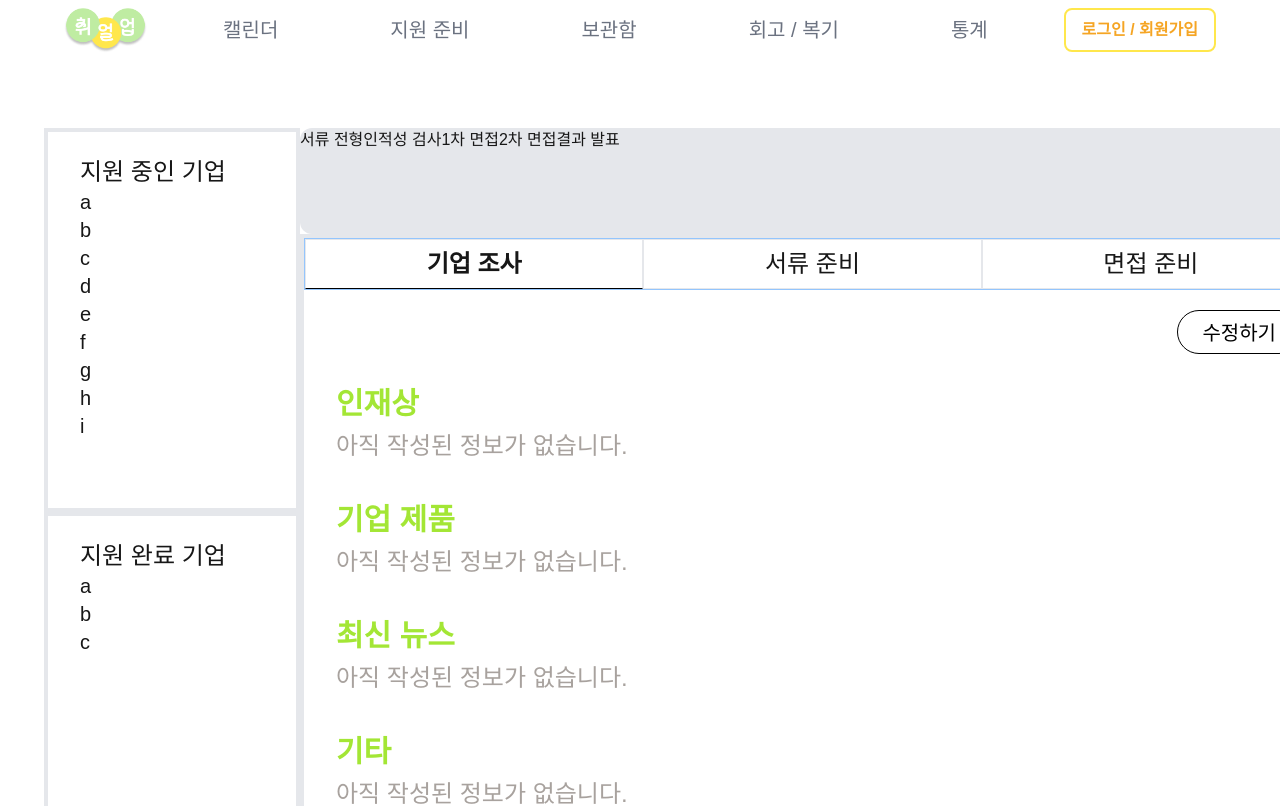
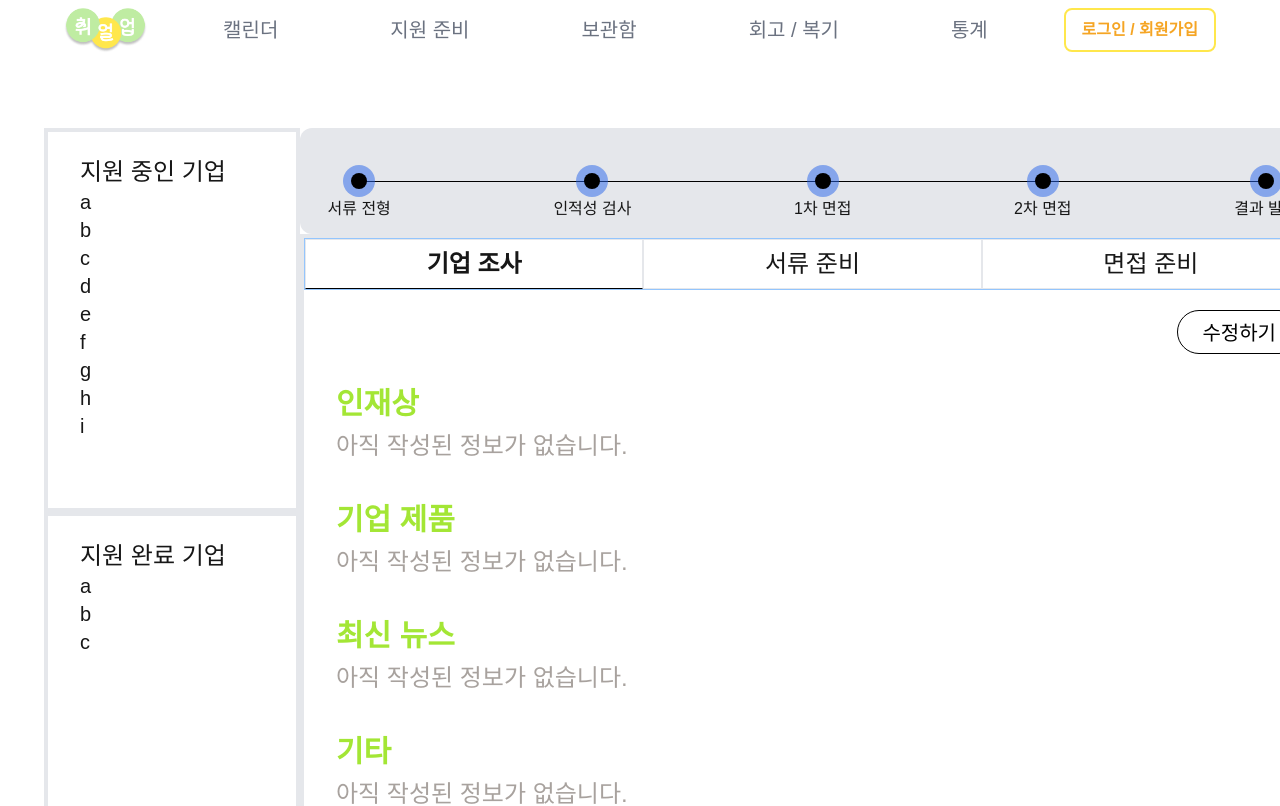
Before and after one commit to SKT-5CEAN/front-end, a Next.js app: page /apply/1 in a window 1280 px wide. Shown: the top 806 px of the page. Built offline with nearby package versions, Linux system fonts and the light colour scheme.

Commit message:
DEV-88 style: 정적 스타일 적용

```diff
--- a/src/components/common/Bar/ProgressBar/ProgressBar.tsx
+++ b/src/components/common/Bar/ProgressBar/ProgressBar.tsx
@@ -4,10 +4,21 @@ function ProgressBar(props: ProgressBarProps) {
   const { processData } = props;
 
   return (
-    <div className="w-full h-[106px] bg-gray-200 rounded-xl flex">
-      <div></div>
-      {processData.length > 0 &&
-        processData.map((el, idx) => <div key={idx}>{el.name}</div>)}
+    <div className="w-full h-[106px] bg-gray-200 rounded-xl flex justify-center items-center relative">
+      <div className="w-[920px] h-[1px] bg-black absolute"></div>
+      <div className="w-[970px] h-20 flex absolute justify-between">
+        {processData.length > 0 &&
+          processData.map((el, idx) => (
+            <div
+              key={idx}
+              className="h-18 flex flex-col justify-end items-center relative"
+            >
+              <div className="w-8 h-8 rounded-full bg-blue-600 bg-opacity-50 absolute inset-1/2 -translate-x-1/2 -translate-y-1/2"></div>
+              <div className="w-4 h-4 rounded-full bg-black absolute inset-1/2 -translate-x-1/2 -translate-y-1/2"></div>
+              <div>{el.name}</div>
+            </div>
+          ))}
+      </div>
     </div>
   );
 }
```
